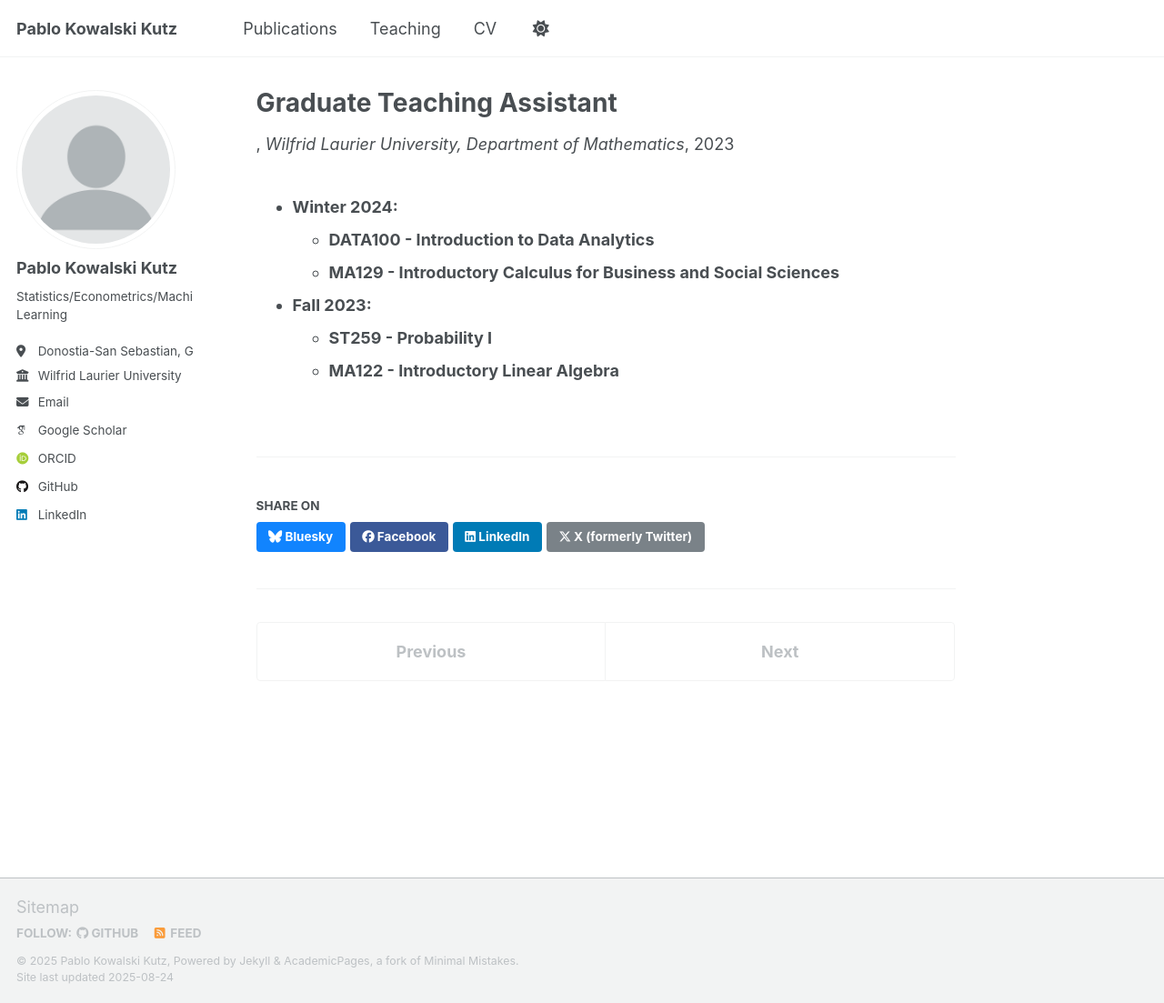
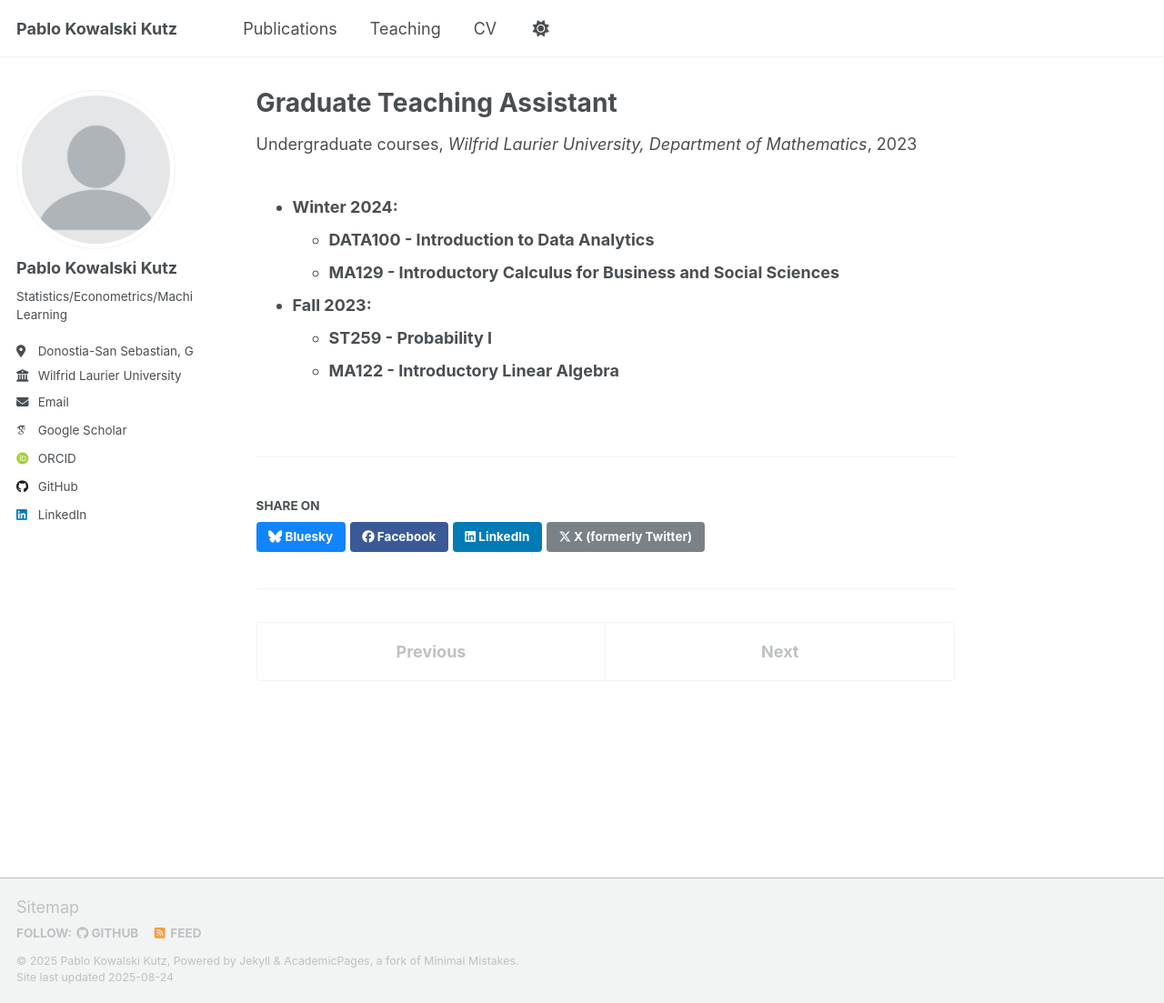
Before and after one commit to pabluski00/pabluski00.github.io, a Jekyll site: the page built from _teaching/WLU_TA.md, in a window 1280 px wide and 1103 px high. Shown: the whole window at 91% size. Built offline with Jekyll 4.4.1, drawn with Linux system fonts in a browser that asks for light colours; some web fonts are replaced; a script that is not in the unit is left out.

Commit message:
Update WLU_TA.md

```diff
--- a/_teaching/WLU_TA.md
+++ b/_teaching/WLU_TA.md
@@ -2,6 +2,7 @@
 title: "Graduate Teaching Assistant"
 collection: teaching
 permalink: /teaching/WLU_TA
+type: Undergraduate courses
 venue: "Wilfrid Laurier University, Department of Mathematics"
 date: 2023-09-01
 location: "Waterloo, Ontario, Canada"
```
